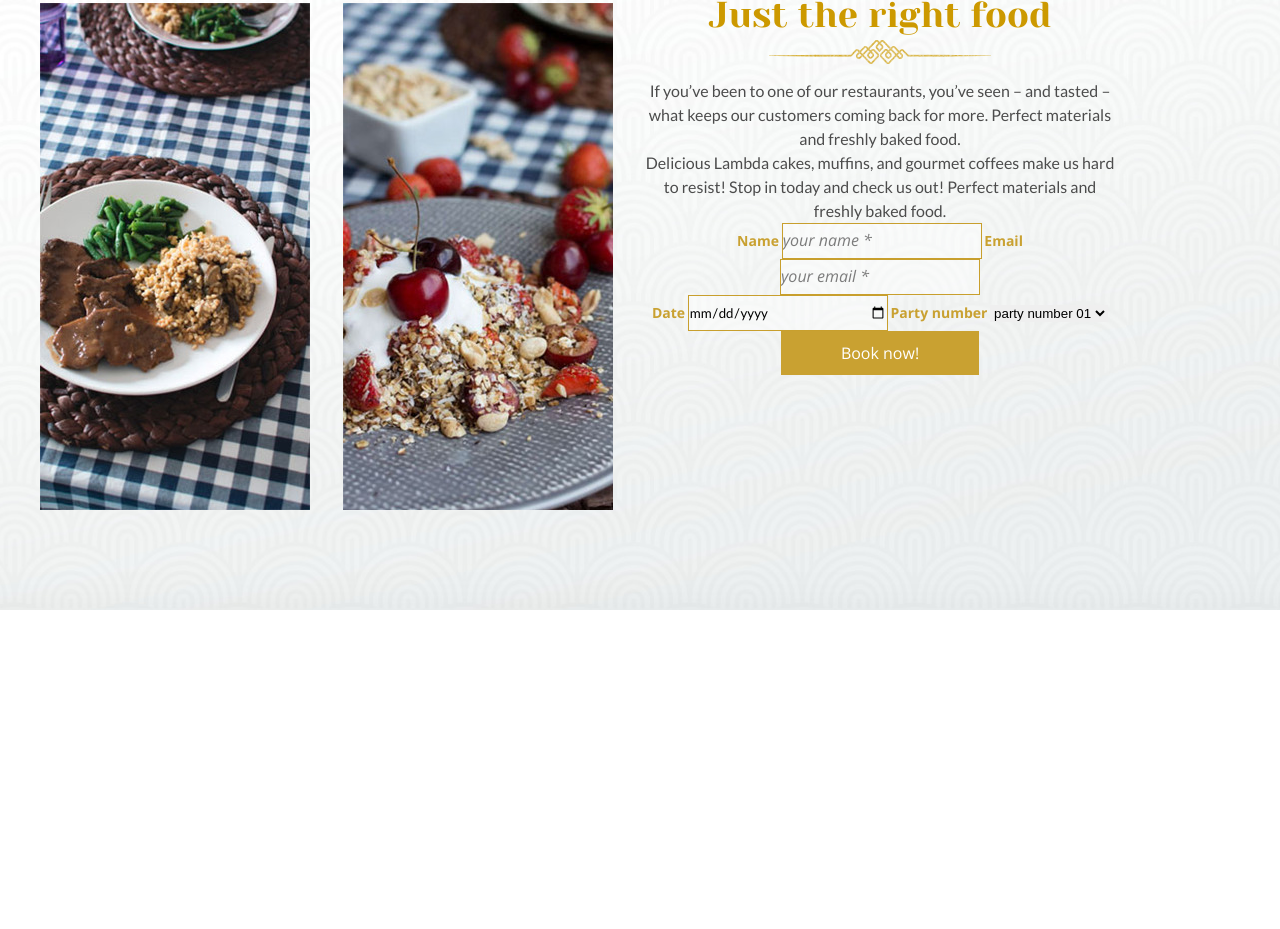
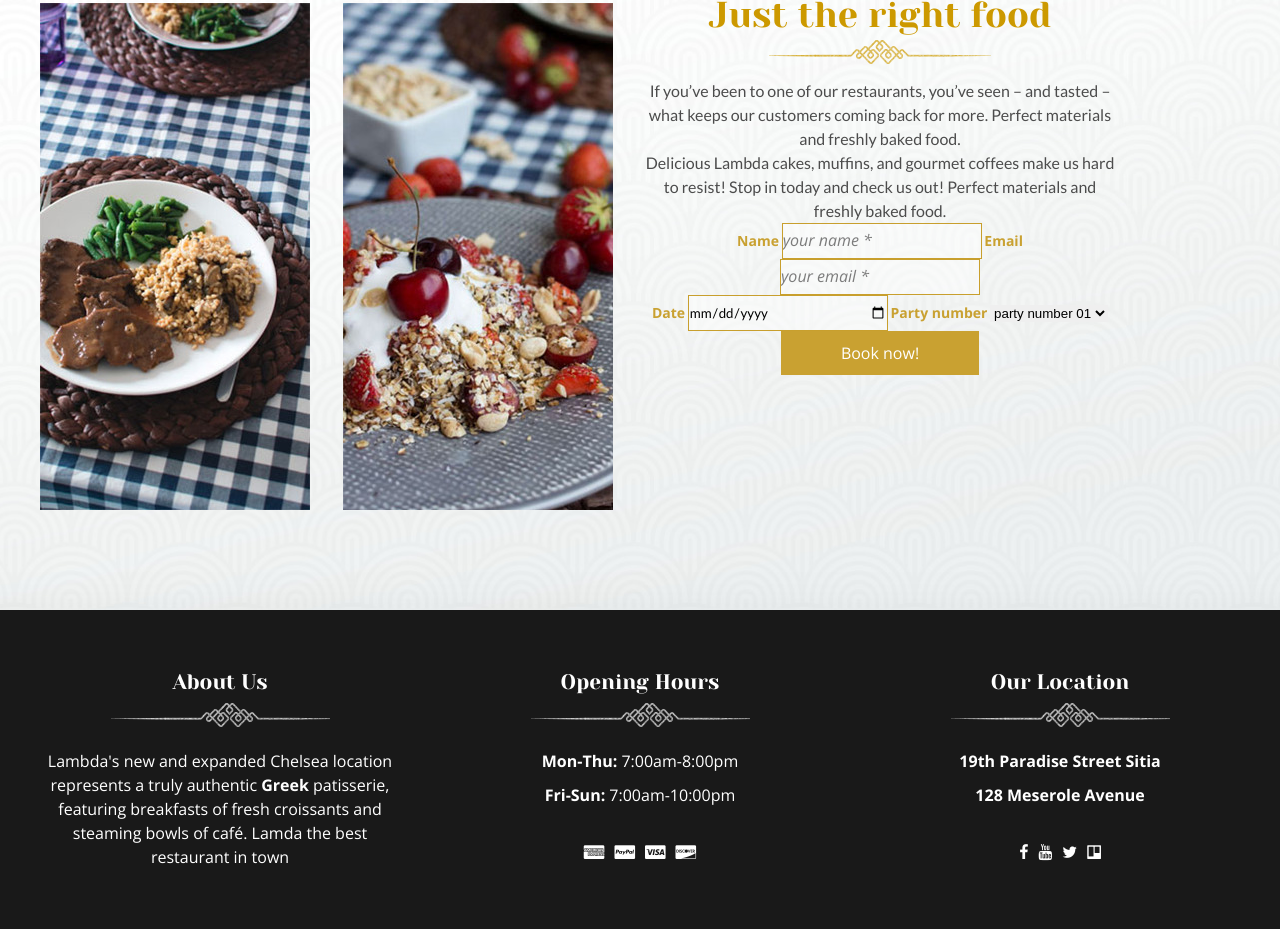
Before and after one commit to JuliaShybunka/Lambda_restaurant_landing_page, a plain HTML site: page index.html in a window 1280 px wide. Shown: the part 4173-5102 px from the top of the page. Before the commit the page ends 4783 px from the top, so only its background shows below. Drawn offline with nearby package versions, Linux system fonts and the light colour scheme; files whose address does not match are found by name; a web font is replaced by a local one.

Commit message:
Create footer

```diff
--- /dev/null
+++ b/#source/scss/_footer.scss
@@ -0,0 +1,117 @@
+.footer-content {
+    display: flex;
+    justify-content: space-between;
+}
+
+.footer {
+    background-color: #191919;
+    padding: 60px 0;
+    text-align: center;
+
+    &__column {
+        flex: 33.333%;
+        max-width: 360px;
+    }
+
+    &__title {
+        font-size: 21px;
+        line-height: 24px;
+        color: #fefefe;
+        font-family: "Yeseva One";
+    }
+
+    &__text {
+        font-size: 16px;
+        line-height: 24px;
+        color: #ffffff;
+        font-family: "Open Sans";
+        font-weight: 400;
+        padding-top: 10px;
+    }
+
+    &__text--b {
+        font-weight: 700;
+    }
+
+    &__card {
+        display: flex;
+        justify-content: center;
+        margin-top: 33px;
+
+        &--01,
+        &--02,
+        &--03,
+        &--04 {
+            padding-right: 10px;
+
+            &::before {
+                font-family: 'icomoon' !important;
+                font-size: 16px;
+                line-height: 24px;
+                color: #fff;
+            }
+        }
+
+        &--01::before {
+            content: "\f1f3";
+        }
+
+        &--02::before {
+            content: "\f1f4";
+        }
+
+        &--03::before {
+            content: "\f1f0";
+
+        }
+
+        &--04::before {
+            content: "\f1f2";
+        }
+
+        &--04 {
+            padding: 0;
+        }
+    }
+
+    &__icon {
+        display: flex;
+        justify-content: center;
+        margin-top: 33px;
+
+
+        &--01,
+        &--02,
+        &--03,
+        &--04 {
+            padding-right: 10px;
+
+            &::before {
+                font-family: 'icomoon' !important;
+                font-size: 16px;
+                line-height: 24px;
+                color: #fff;
+            }
+        }
+
+        &--01::before {
+            content: "\f09a";
+        }
+
+        &--02::before {
+            content: "\f167";
+        }
+
+        &--03::before {
+            content: "\f099";
+        }
+
+        &--04::before {
+            content: "\f181";
+        }
+
+        &--04 {
+            padding: 0;
+        }
+    }
+}
--- a/#source/scss/style.scss
+++ b/#source/scss/style.scss
@@ -576,3 +576,5 @@ h6 {
 
 
 }
+
+@import "footer.scss";
--- a/index.html
+++ b/index.html
@@ -74,7 +74,7 @@
               <h2 class="about-box__title">
                 Just the right food
               </h2>
-              <span><img src="../img/about/line.png" alt=""/></span>
+              <span><img src="../img/about/line.png" alt="" /></span>
               <p class="about-box__text">
                 If you’ve been to one of our restaurants, you’ve seen – and
                 tasted – what keeps our customers coming back for more. Perfect
@@ -99,7 +99,7 @@
           <h3 class="ingredients-box__title">
             Fine ingredients
           </h3>
-          <span><img src="../img/ingredients/line.png" alt=""/></span>
+          <span><img src="../img/ingredients/line.png" alt="" /></span>
           <p class="ingredients-box__text">
             If you’ve been to one of our restaurants, you’ve seen – and tasted –
             what keeps our customers coming back for more. Perfect materials and
@@ -177,7 +177,7 @@
             <div class="menu__line">
               <img src="../img/line-gold.png" alt="" />
             </div>
-            <div class="menu-list ">
+            <div class="menu-list">
               <div class="menu-list__top">
                 <h5 class="menu-list__title">Haloumi</h5>
                 <p class="menu-list__price">$3.99</p>
@@ -210,7 +210,7 @@
             <div class="menu__line">
               <img src="../img/line-gold.png" alt="" />
             </div>
-            <div class="menu-list ">
+            <div class="menu-list">
               <div class="menu-list__top">
                 <h5 class="menu-list__title">Olive_Special</h5>
                 <p class="menu-list__price">$3.99</p>
@@ -388,5 +388,59 @@
         </div>
       </div>
     </section>
+<footer class="footer">
+  <div class="container">
+    <div class="footer-content">
+      <div class="footer__column">
+        <div class="footer__title">About Us</div>
+        <div class="footer__line">
+          <img src="../img/line-white.png" alt="" />
+        </div>
+        <div class="footer__text">
+          Lambda's new and expanded Chelsea location represents a truly
+          authentic <span class="footer__text--b">Greek</span> patisserie,
+          featuring breakfasts of fresh croissants and steaming bowls of café.
+          Lamda the best restaurant in town
+        </div>
+      </div>
+      <div class="footer__column">
+        <div class="footer__title">Opening Hours</div>
+        <div class="footer__line">
+          <img src="../img/line-white.png" alt="" />
+        </div>
+        <div class="footer__text">
+          <span class="footer__text--b">Mon-Thu:</span> 7:00am-8:00pm
+        </div>
+        <div class="footer__text">
+          <span class="footer__text--b">Fri-Sun:</span> 7:00am-10:00pm
+        </div>
+        <div class="footer__card">
+          <div class="footer__card--01"></div>
+          <div class="footer__card--02"></div>
+          <div class="footer__card--03"></div>
+          <div class="footer__card--04"></div>
+        </div>
+      </div>
+      <div class="footer__column">
+        <div class="footer__title">Our Location</div>
+        <div class="footer__line">
+          <img src="../img/line-white.png" alt="" />
+        </div>
+        <div class="footer__text">
+          <span class="footer__text--b">19th Paradise Street Sitia</span>
+        </div>
+        <div class="footer__text">
+          <span class="footer__text--b">128 Meserole Avenue</span>
+        </div>
+        <div class="footer__icon">
+          <div class="footer__icon--01"></div>
+          <div class="footer__icon--02"></div>
+          <div class="footer__icon--03"></div>
+          <div class="footer__icon--04"></div>
+        </div>
+      </div>
+    </div>
+  </div>
+</footer>
   </body>
 </html>
```
Also changed, not shown: #source/footer.html (added, +54 -0 lines), css/style.css, 1 other file.
